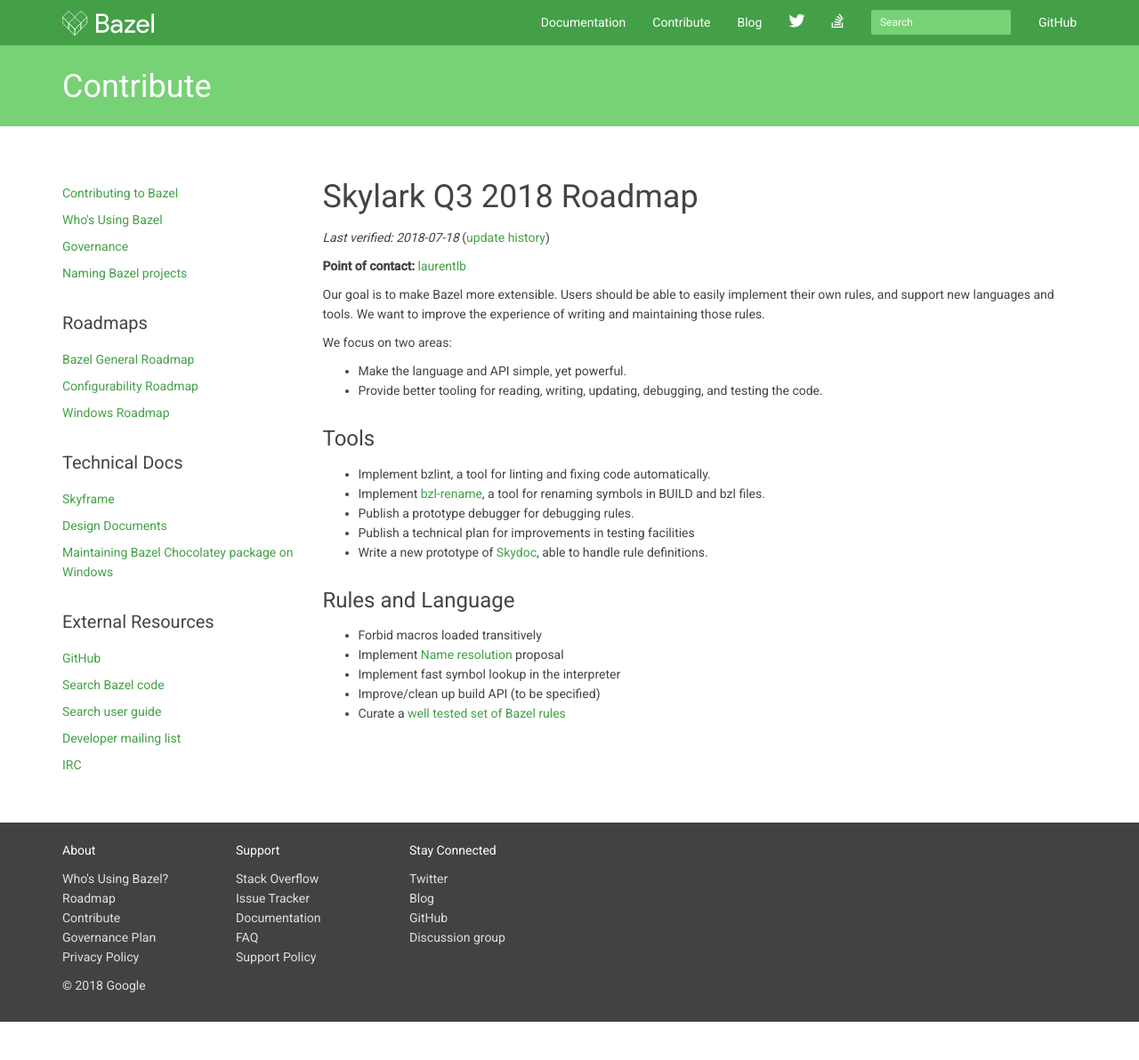
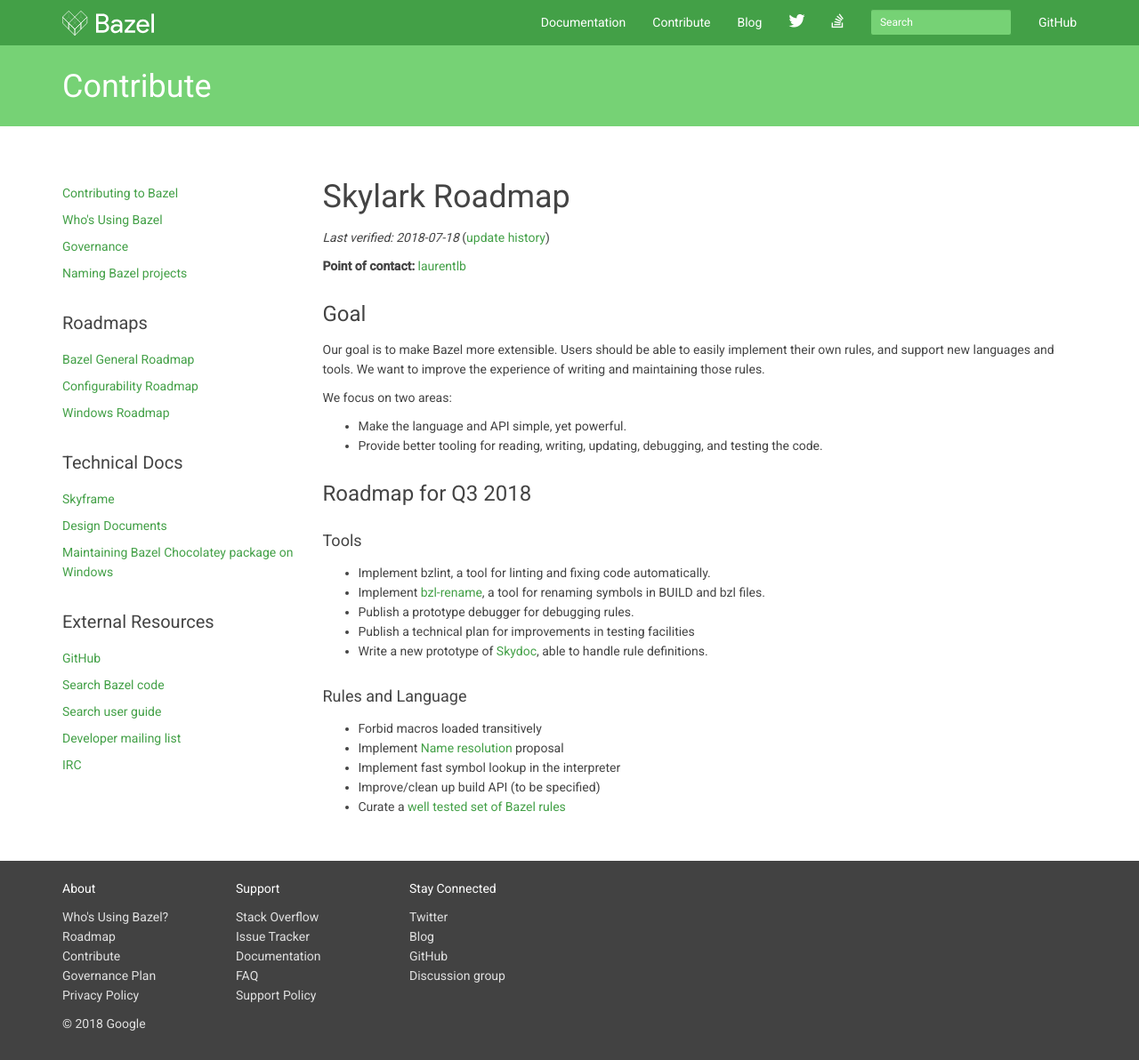
Before and after one commit to bazelbuild/bazel-website, a Jekyll site: the page built from roadmaps/skylark.md, in a window 1280 px wide and 1192 px high. Shown: the whole window at 89% size. Built offline with Jekyll 4.4.1, drawn with Linux system fonts in a browser that asks for light colours; nearby versions of some CDN libraries; library files that are not in the unit come from our copies; Markdown is read by kramdown in place of the engine named in the settings; comment, search, counter and statistics services are not loaded.

Commit message:
Update formatting, to align it with the Windows page

```diff
--- a/roadmaps/skylark.md
+++ b/roadmaps/skylark.md
@@ -3,12 +3,14 @@
 title: Skylark roadmap
 ---
 
-# Skylark Q3 2018 Roadmap
+# Skylark Roadmap
 
 *Last verified: 2018-07-18*
 ([update history](https://github.com/bazelbuild/bazel-website/commits/master/roadmaps/skylark.md))
 
 **Point of contact:** [laurentlb](https://github.com/laurentlb)
+
+## Goal
 
 Our goal is to make Bazel more extensible. Users should be able to easily
 implement their own rules, and support new languages and tools. We want to
@@ -19,8 +21,9 @@
 * Make the language and API simple, yet powerful.
 * Provide better tooling for reading, writing, updating, debugging, and testing the code.
 
+## Roadmap for Q3 2018
 
-## Tools
+#### Tools
 
 * Implement bzlint, a tool for linting and fixing code automatically.
 * Implement [bzl-rename](https://docs.google.com/document/d/1quFadX5neC6dWC6uAG1WNQl9Yj1K7lR-LZD1JCrvj9A/edit),
@@ -30,7 +33,7 @@
 * Write a new prototype of [Skydoc](https://skydoc.bazel.build/), able to handle rule definitions.
 
 
-## Rules and Language
+#### Rules and Language
 
 * Forbid macros loaded transitively
 * Implement [Name resolution](https://github.com/bazelbuild/proposals/blob/master/docs/2018-06-18-name-resolution.md) proposal
```
